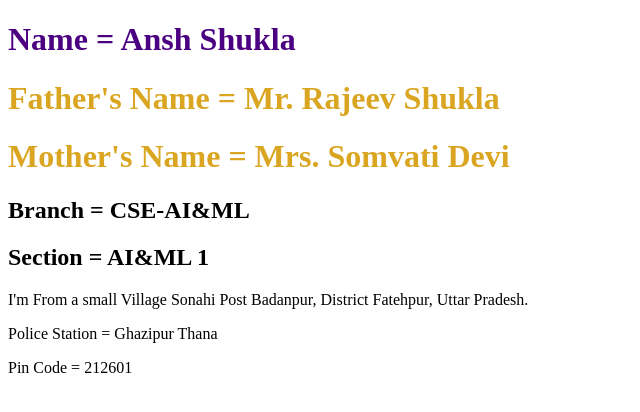
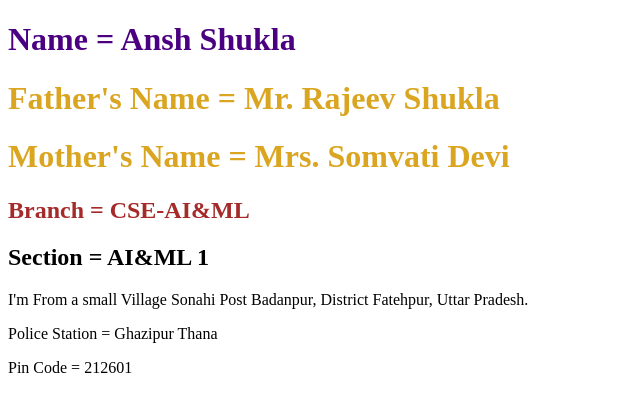
Before and after one commit to Ansh1221580288/html-aiml1, a plain HTML site: page index.html in a window 1280 px wide. Shown: the whole page, without its empty margins (0-640 px from the left). Drawn offline with Linux system fonts and the light colour scheme.

Commit message:
Assignment01

```diff
--- a/index.html
+++ b/index.html
@@ -9,7 +9,7 @@
 <H1 style="color: indigo;"> Name = Ansh Shukla </H1>
 <H1 style="color: goldenrod;"> Father's Name = Mr. Rajeev Shukla </H1>
 <H1 style="color: goldenrod;"> Mother's Name = Mrs. Somvati  Devi </H1>
-<H2 style="color: black;"> Branch = CSE-AI&ML</H2>
+<H2 style="color: brown;"> Branch = CSE-AI&ML</H2>
 <H2> Section = AI&ML 1</H2>
 <P> I'm From a small Village Sonahi Post Badanpur, District Fatehpur, Uttar Pradesh. </P>
 <p> Police Station = Ghazipur Thana </p>
```
